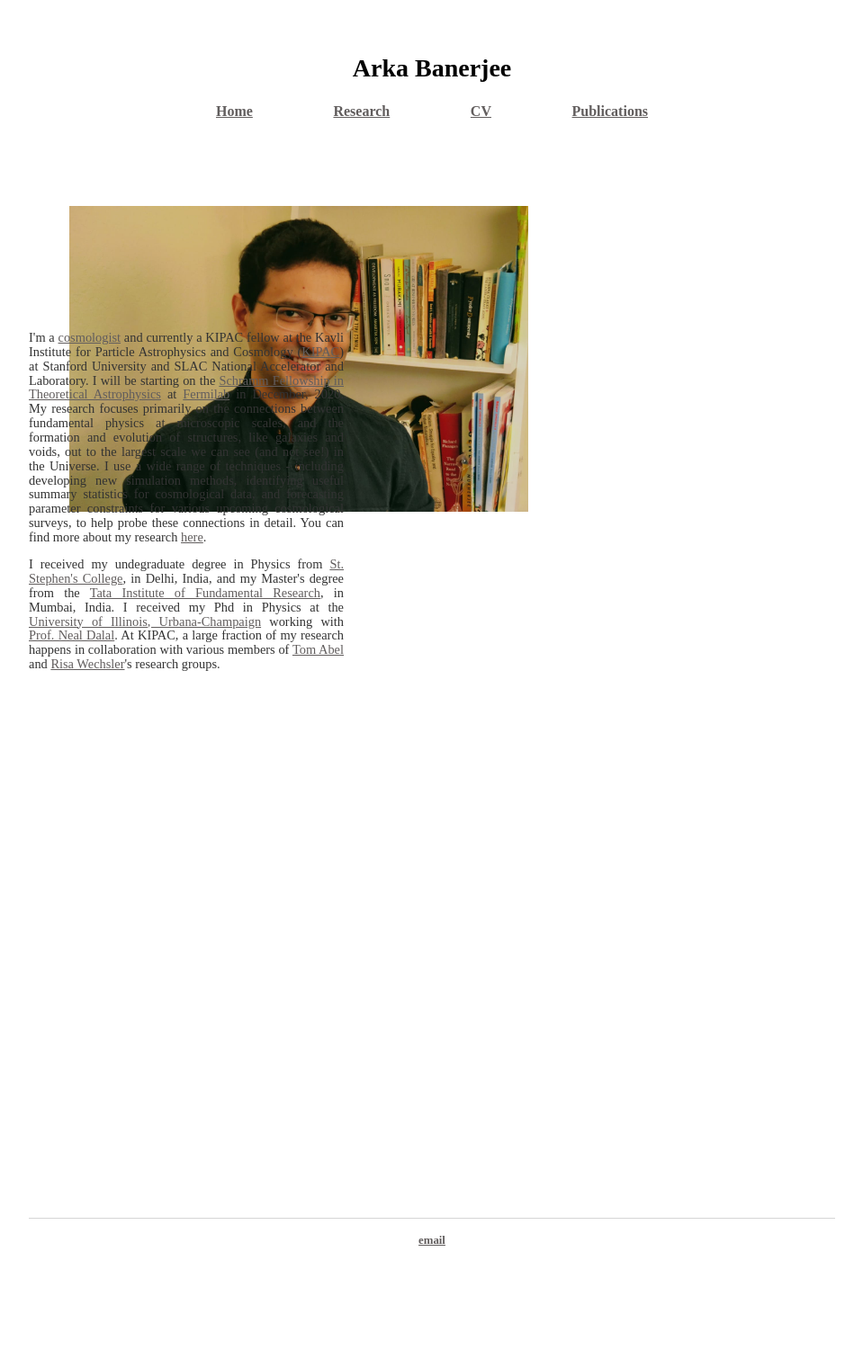
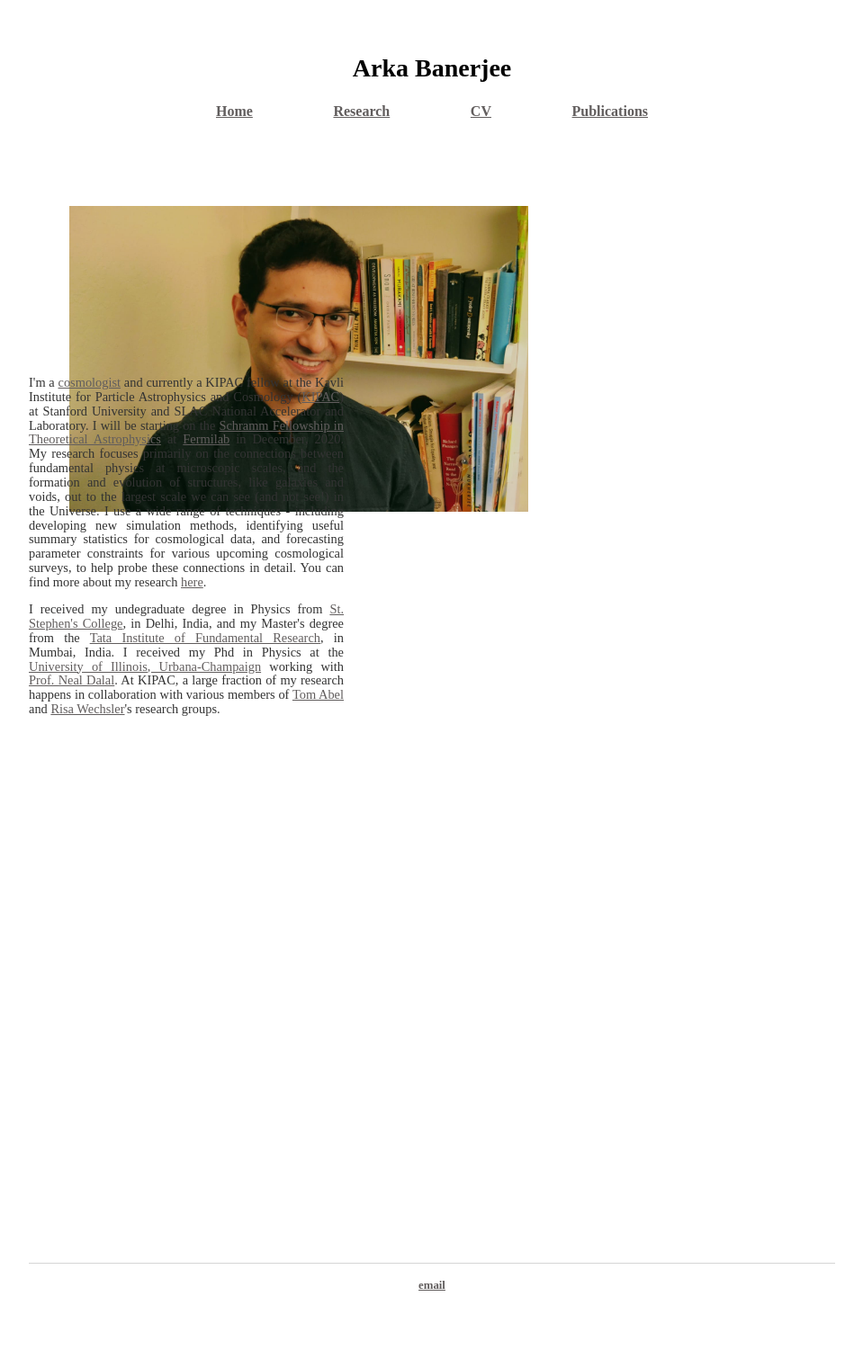
Before and after one commit to arkabanerjee/arkabanerjee.github.io, a Jekyll site: the page built from index.html, in a window 1280 px wide. Shown: the whole page at 90% size, without its empty margins (160-1119 px from the left). Built offline with Jekyll 4.4.1, drawn with Linux system fonts in a browser that asks for light colours; before the commit the page ends 1451 px from its top, so only the background shows below that.

Commit message:
Change format

```diff
--- a/index.html
+++ b/index.html
@@ -7,7 +7,7 @@ title: Arka Banerjee
 
 <div class="blurb">
 	<div class="box">
-		<div style="width: 600px; height: 200px;">
+		<div style="width: 600px; height: 250px;">
 			<p>&nbsp;</p>
 			<p>&nbsp;</p>
 			<img src="arka.jpg" class="center">
```
